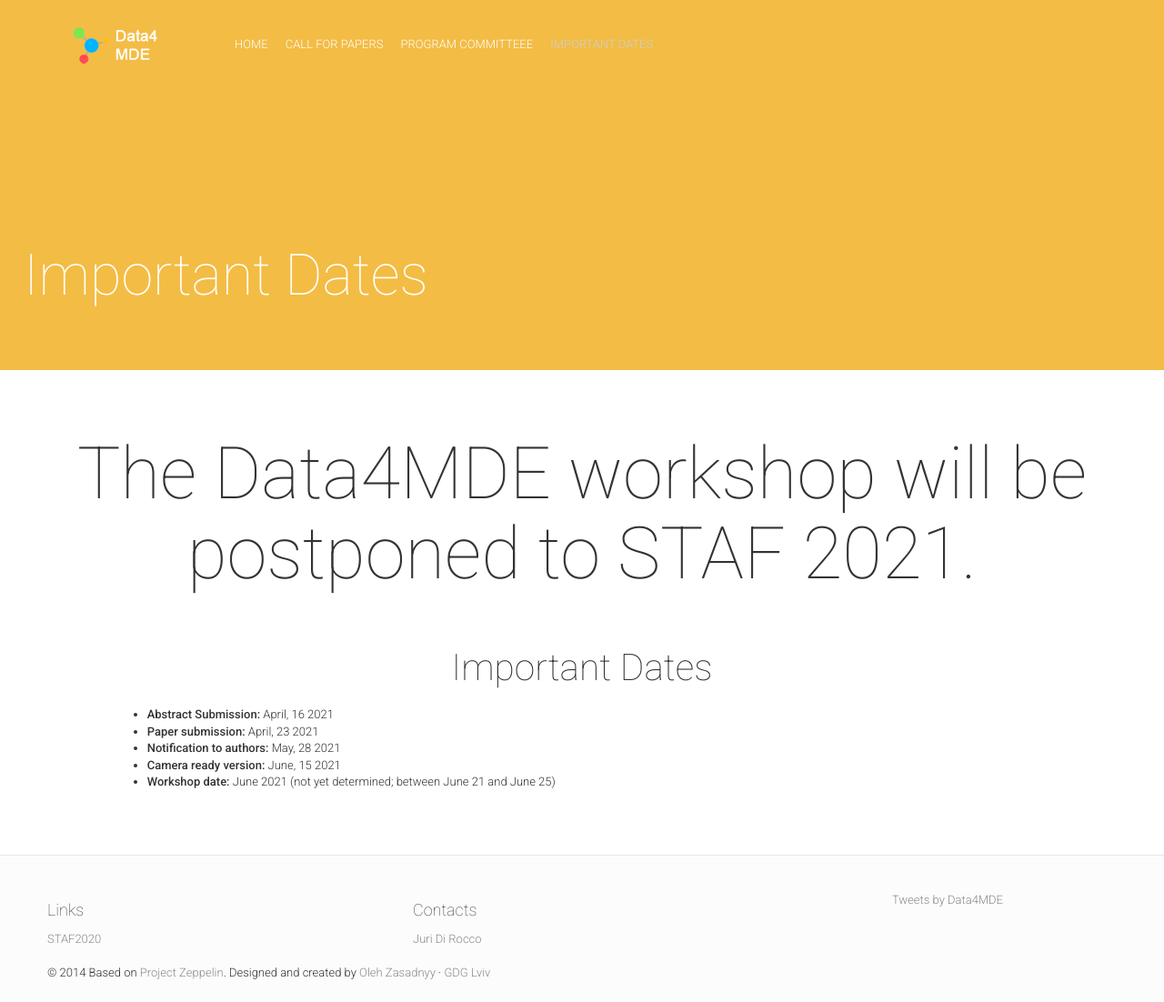
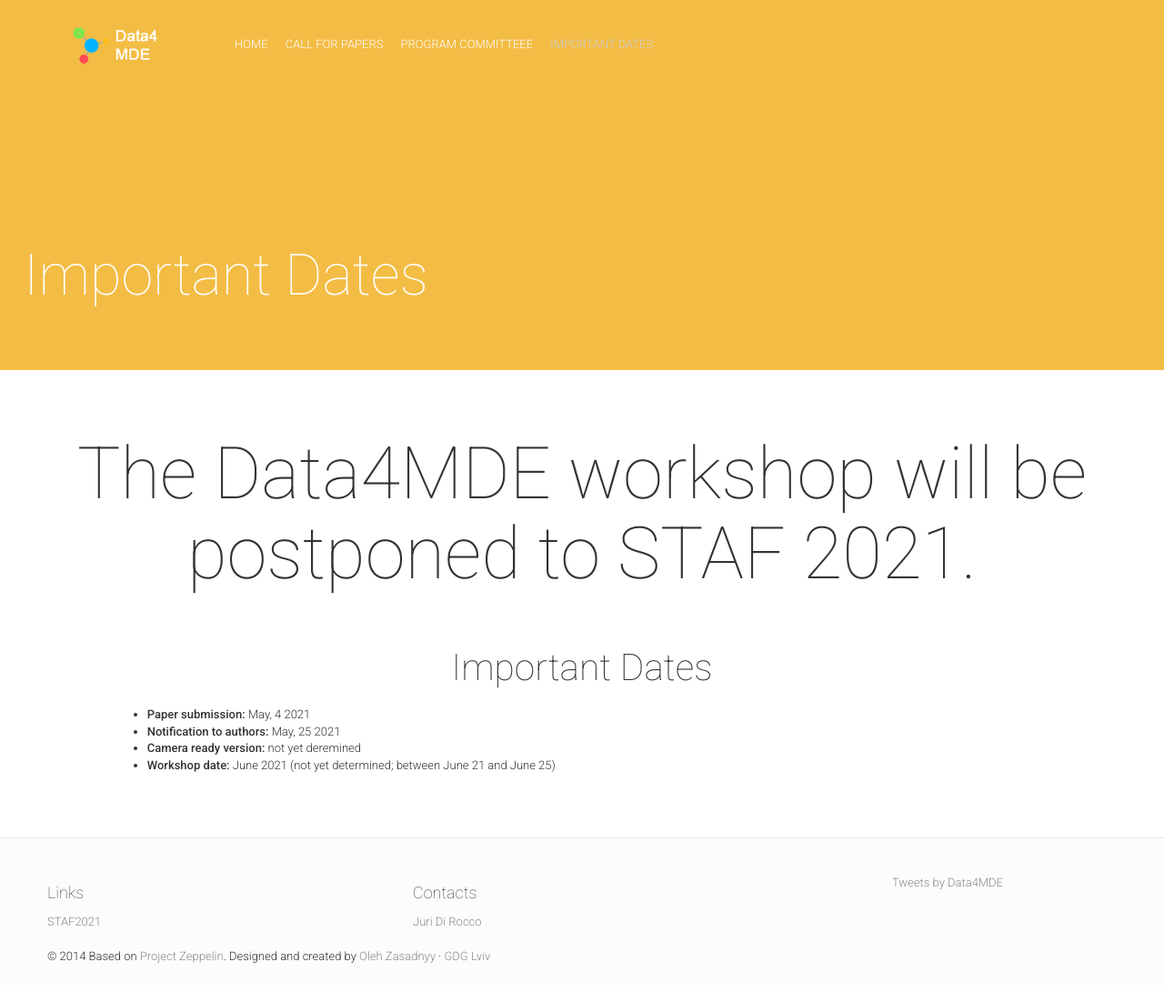
Before and after one commit to jdirocco/Data4MDE, a Jekyll site: the page built from date.html, in a window 1280 px wide and 1102 px high. Shown: the whole window at 91% size. Built offline with Jekyll 4.4.1, drawn with Linux system fonts in a browser that asks for light colours; nearby versions of some CDN libraries; comment, search, counter and statistics services are not loaded.

Commit message:
Data4MDE 2021

```diff
--- a/_config.yml
+++ b/_config.yml
@@ -181,7 +181,7 @@
  -
   title: "Links"
   links:
-   - {link: "https://staf2020.hvl.no/", text: "STAF2020"}
+   - {link: "https://staf2021.hvl.no/", text: "STAF2021"}
 #   - {link: "https://developers.google.com", text: "Google Developers"}
  -
   title: "Contacts"
--- a/_includes/date.html
+++ b/_includes/date.html
@@ -6,10 +6,10 @@
             <h4 class="text-left animated hiding appear-animation-trigger" data-animation="fadeInUp" data-delay="0">Important Dates</h4>
                 <div class="text-left post-body">{{ site.aboutUs }}
                     <ul>
-                        <li><strong>Abstract Submission:</strong> <span>April, 16 2021</span></li>
-                        <li><strong>Paper submission:</strong> <span>April, 23 2021</span></li>
-                        <li><strong>Notification to authors:</strong>  <span>May, 28 2021</span></li>
-                        <li><strong>Camera ready version:</strong>  <span>June, 15 2021</span></li>
+                        <!--<li><strong>Abstract Submission:</strong> <span>April, 16 2021</span></li>-->
+                        <li><strong>Paper submission:</strong> <span>May, 4 2021</span></li>
+                        <li><strong>Notification to authors:</strong>  <span>May, 25 2021</span></li>
+                        <li><strong>Camera ready version:</strong>  <span>not yet deremined</span></li>
                         <li><strong>Workshop date:</strong>  <span>June 2021 (not yet determined; between June 21 and June 25) </span></li>
                     </ul>
                 </div>
--- a/cfp.md
+++ b/cfp.md
@@ -39,10 +39,9 @@
 All submissions must be original work and must not have been previously published or being under review elsewhere. For each accepted paper, at least one of the authors must register for the workshop, participate fully in the workshop, and present the paper at the workshop. Accepted workshop papers will be published on CEUR-WS.
 
 #### Important dates.
-* Abstract Submission: 16 April 2021
-* Paper Submission: 23 April 2021
-* Notification:	28 May   2021
-* Final version due: 15 June  2021
+* Paper Submission: May, 4 2021
+* Notification:	May, 25 2021
+* Final version due: not yet deremined
 * Workshop: June 2021 (not yet determined; between June 21 and June 25)
 
 #### Organizers.
```
